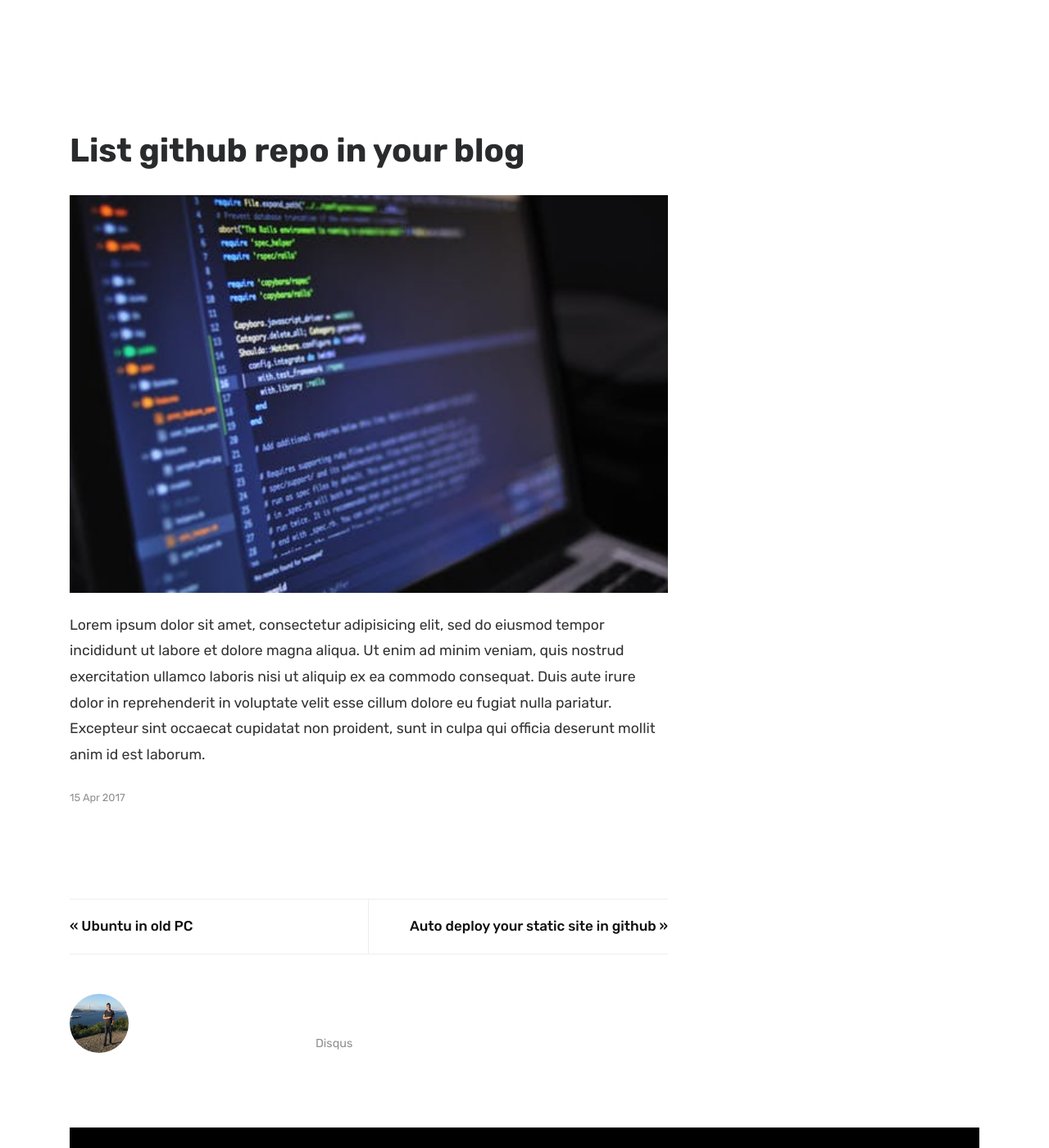
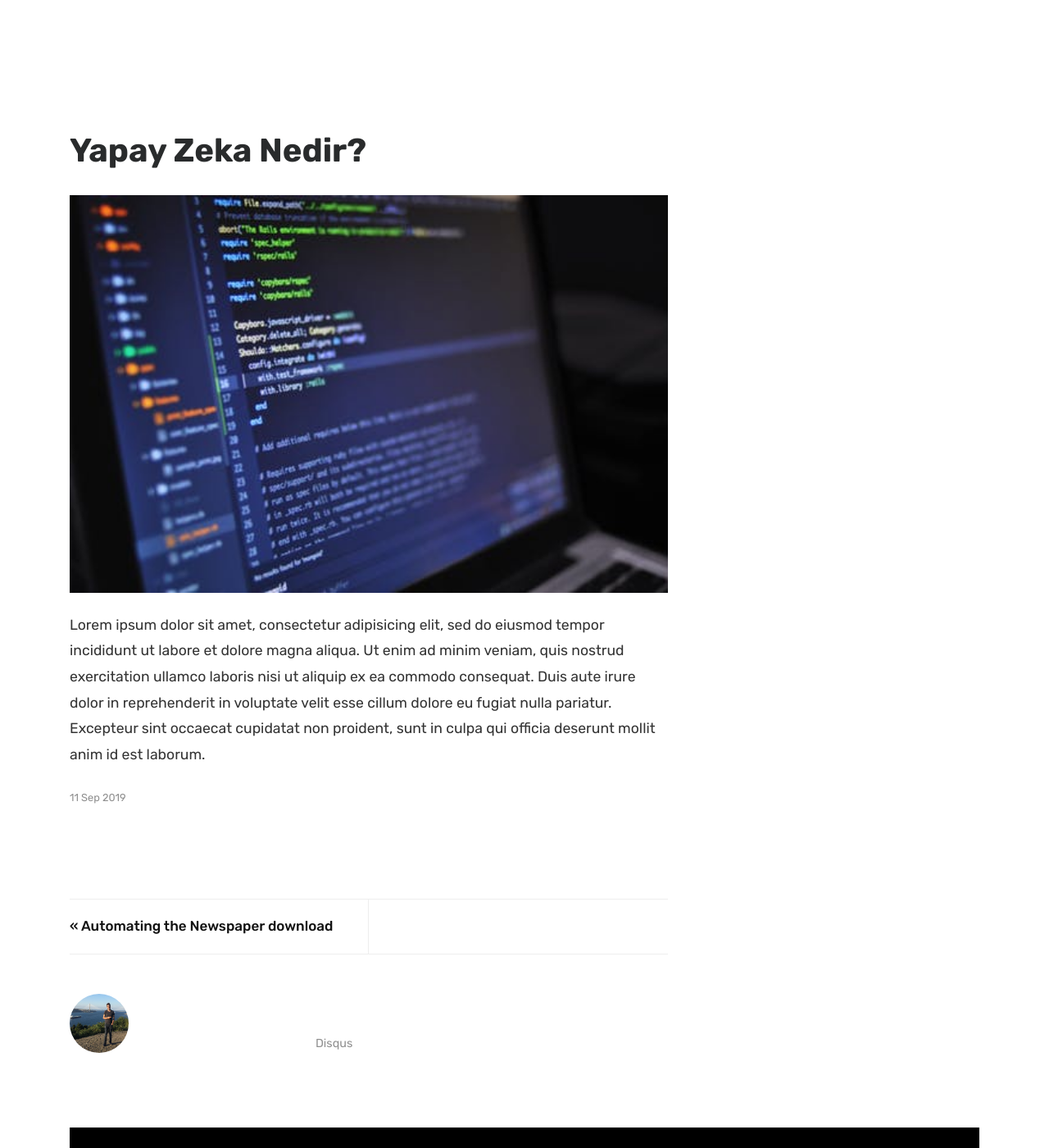
Before and after one commit to Canerkynn/CanerKynn.github.io, a Jekyll site: the page built from _posts/2017-04-15-list-your-github-repo-in-your-website-blog-using-javascript-jquery.markdown, in a window 1280 px wide and 1400 px high. Shown: the whole window at 82% size. Built offline with Jekyll 4.4.1, drawn with Linux system fonts in a browser that asks for light colours; nearby versions of some CDN libraries; comment, search, counter and statistics services are not loaded.

Commit message:
Update 2017-04-15-list-your-github-repo-in-your-website-blog-using-javascript-jquery.markdown

```diff
--- a/_posts/2017-04-15-list-your-github-repo-in-your-website-blog-using-javascript-jquery.markdown
+++ b/_posts/2017-04-15-list-your-github-repo-in-your-website-blog-using-javascript-jquery.markdown
@@ -1,12 +1,12 @@
 ---
 layout: post
 cover:  assets/images/2.jpg
-title: List github repo in your blog
-date: 2017-04-15 12:00:00 +0545
+title: Yapay Zeka Nedir?
+date: 2019-09-11 17:00:00
 categories: blog
-author: john
+author: caner
 featured: true
-summary: Lorem ipsum dolor sit amet, consectetur adipisicing elit, sed do eiusmod
+summary: Yapay Zeka Nedir ?
 ---
 
 Lorem ipsum dolor sit amet, consectetur adipisicing elit, sed do eiusmod
```
